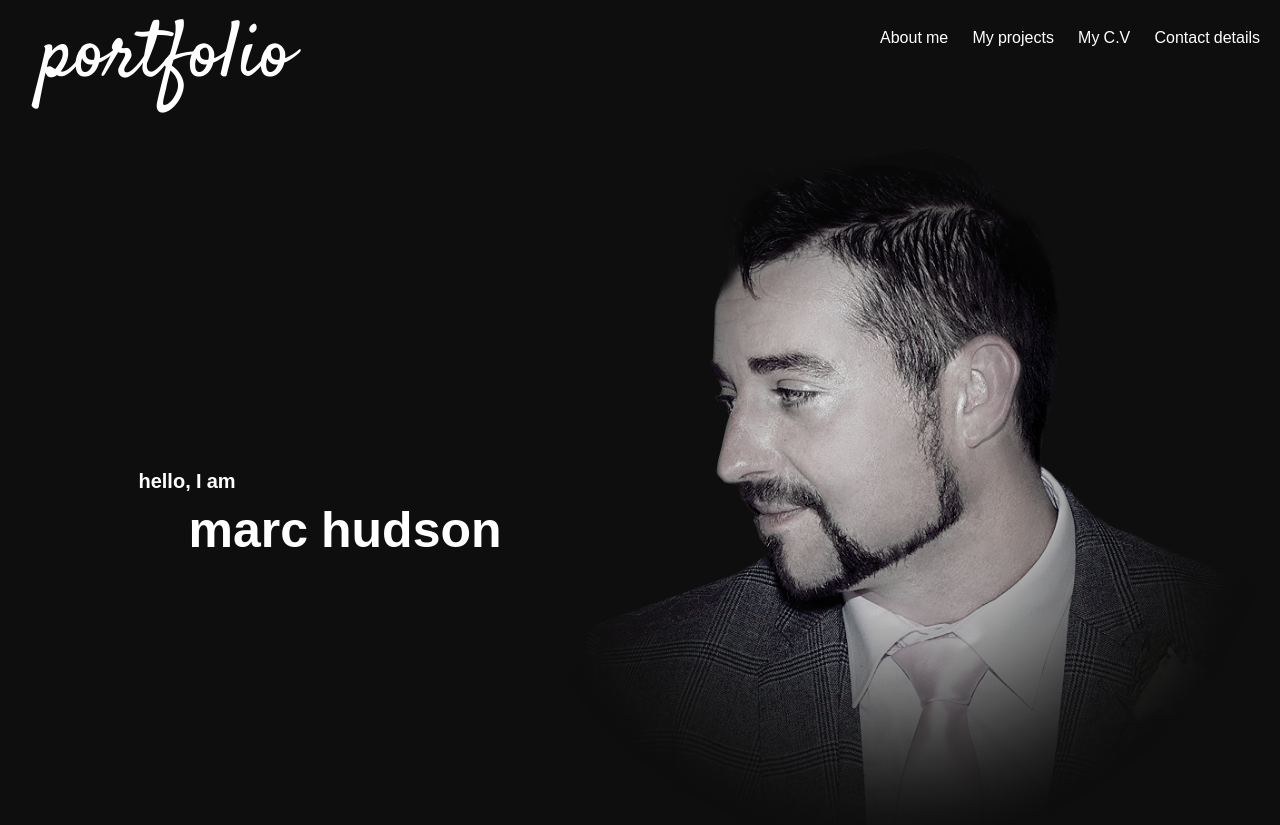
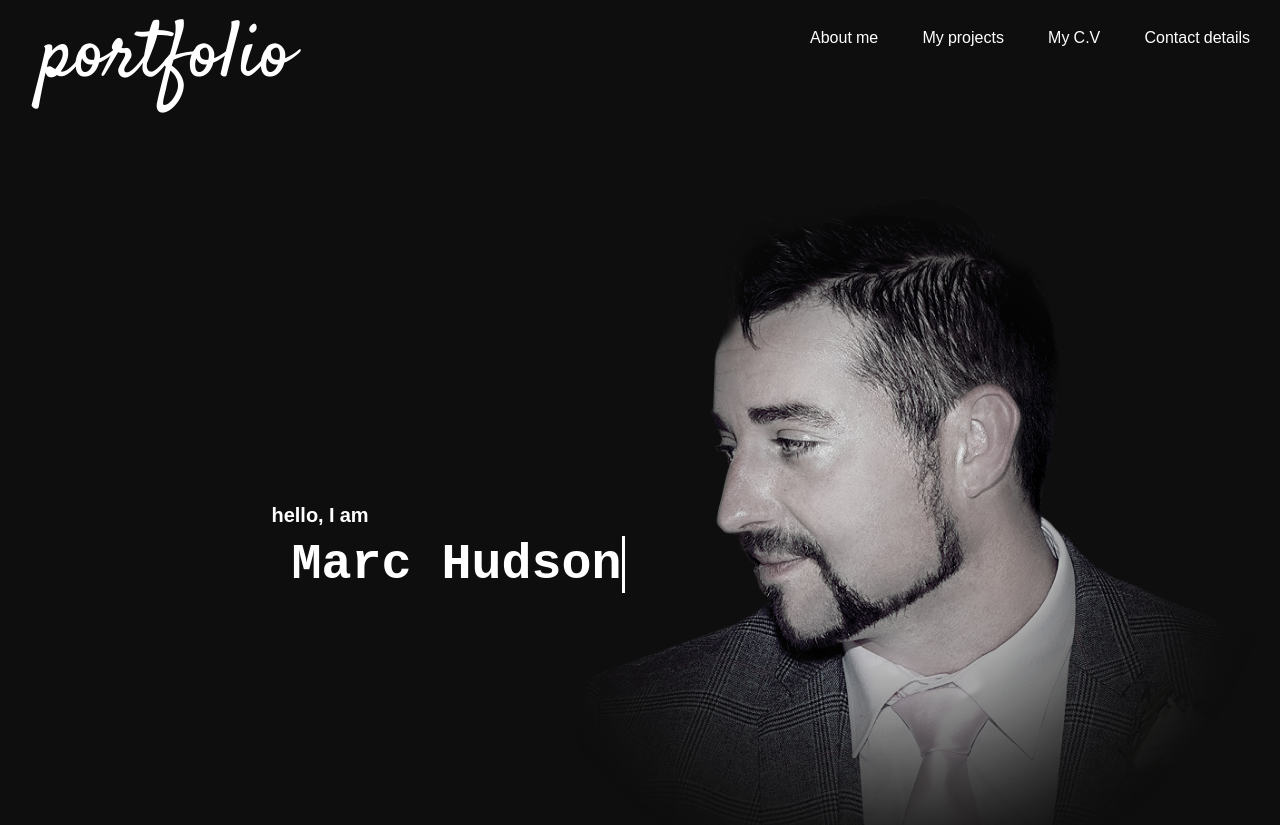
Before and after one commit to marcahudson26/personal-portfolio-vol1, a plain HTML site: page index.html in a window 1280 px wide. Shown: the top 825 px of the page. Drawn offline with Linux system fonts and the light colour scheme.

Commit message:
added typewriter  animation

```diff
--- a/index.html
+++ b/index.html
@@ -9,7 +9,7 @@
     <link rel="stylesheet" href="/styles.css">
     <link rel="preconnect" href="https://fonts.googleapis.com">
     <link rel="preconnect" href="https://fonts.gstatic.com" crossorigin>
-    <link href="https://fonts.googleapis.com/css2?family=Noto+Sans+Vai&family=Satisfy&display=swap" rel="stylesheet">
+    <link href="https://fonts.googleapis.com/css2?family=Noto+Sans+Vai&family=Roboto+Mono:wght@500&family=Satisfy&display=swap" rel="stylesheet">
 </head>
 
 <body>
@@ -34,7 +34,7 @@
         <section class="hero">
 
             <h2>
-                <span class="subtext">hello, I am</span> <span class="name">marc hudson</span>
+                <span class="subtext">hello, I am</span> <span class="name typewriter">Marc Hudson</span>
             </h2>
 
 
--- a/styles.css
+++ b/styles.css
@@ -31,13 +31,47 @@ header h1 {
 
 }
 
+h2 {
+    display: grid;
+    color: white;
+    position: relative;
+  }
+
+  h2 .typewriter {
+    width: 11ch;
+    animation:
+      typing 2s steps(11),
+      blink .5s step-end infinite alternate;
+    white-space: nowrap;
+    overflow: hidden;
+    border-right: 3px solid;
+    font-family: monospace;
+    font-size: 1em;
+    position: absolute;
+    top:35px;
+    left: 20px;
+  }
+
+  @keyframes typing {
+    from {
+      width: 0
+    }
+  }
+
+  @keyframes blink {
+    50% {
+      border-color: transparent
+    }
+  }
+
 .hero {
-   display: grid;
-  grid-template-columns: 1fr 1fr;
-  justify-content: center;
+    display: grid;
+    grid-template-columns: 1fr 1fr;
+    justify-content: center;
     justify-items: center;
     height: 800px;
     align-items: center;
+
 }
 
 
@@ -45,9 +79,10 @@ header h1 {
     display: block;
     font-size: 20px;
 }
+
 .hero .name {
     font-size: 50px;
-    margin-left: 50px;
+
 }
 
 h3 {
@@ -81,14 +116,15 @@ nav ul {
 
 nav li {
     display: inline;
-    padding: 8px 10px;
+    padding: 8px 20px;
 
 }
 
 .hero {
     background: transparent url(/assets/profilepic.png) no-repeat;
-    background-position: right -50px;
+    background-position: right 0px;
     margin-bottom: 60px;
+
 }
 
 
@@ -151,7 +187,7 @@ nav li {
 
 .flex-footer {
     display: flex;
-    justify-content: space-between;
+    justify-content: flex-end;
     height: 50px;
     align-items: center;
     margin: 0 20px 0 20px;
```
